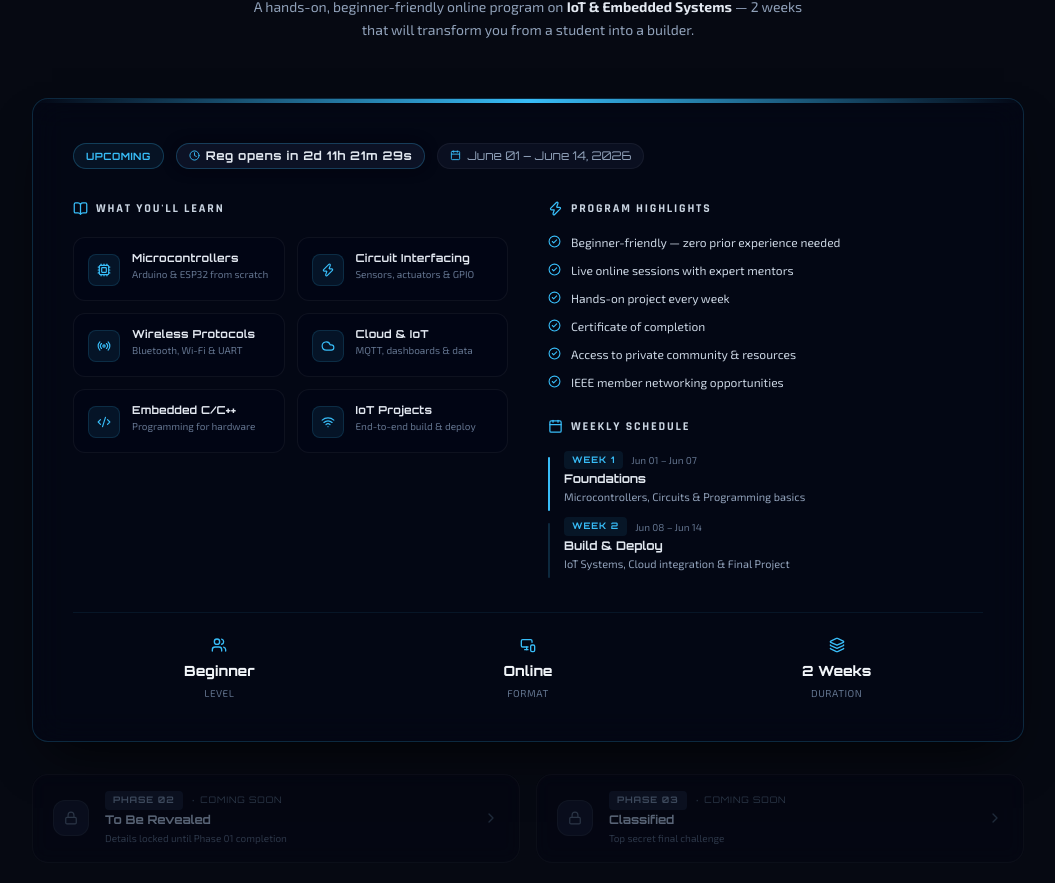
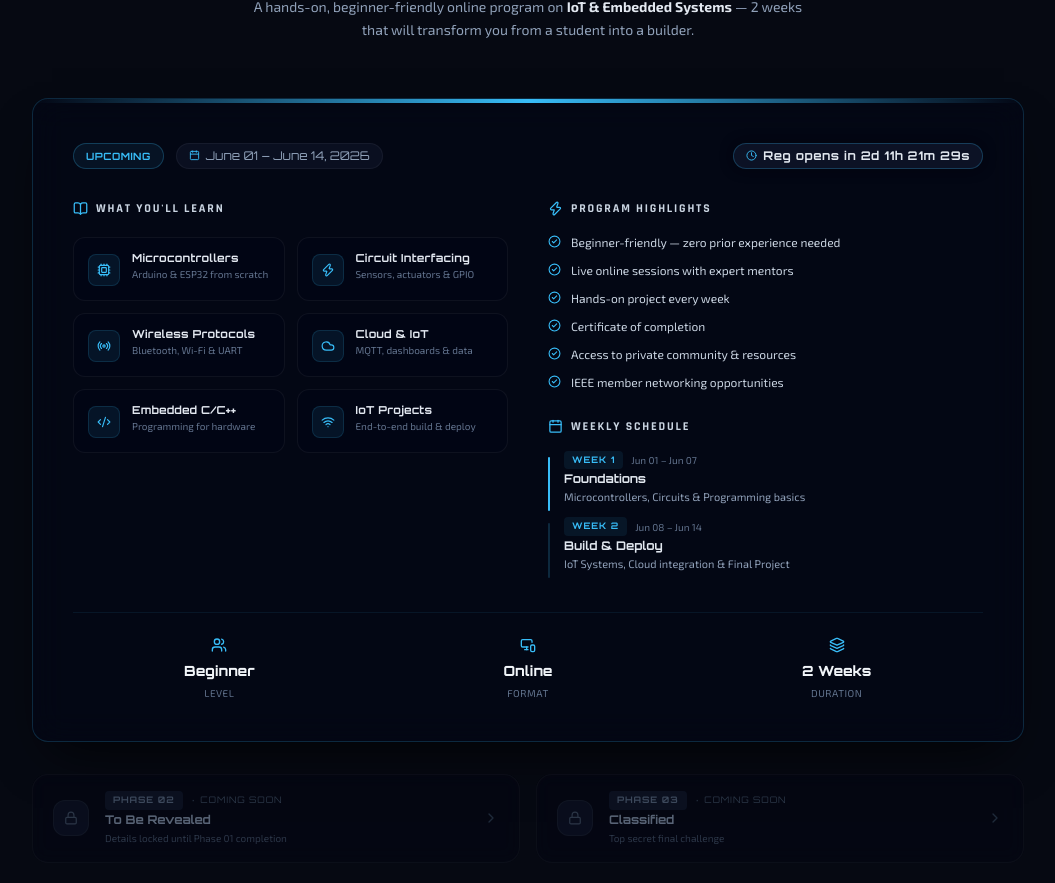
Before and after one commit to Kesicode/circuitron2026, a Next.js app: page / in a window 1280 px wide. Shown: the part 992-1875 px from the top of the page, without its empty margins (112-1167 px from the left). Built offline with nearby package versions, Linux system fonts and the light colour scheme; no server answers; the database is empty; a web font is replaced by a local one.

Commit message:
style: move countdown timer to the right side of the meta row

```diff
--- a/src/components/EventPhases.tsx
+++ b/src/components/EventPhases.tsx
@@ -157,16 +157,16 @@ export default function EventPhases() {
                 {pulse && <span className="w-1.5 h-1.5 rounded-full animate-pulse inline-block" style={{ background: color }} />}
                 {statusText}
               </span>
+              <span className="flex items-center gap-1.5 text-xs font-orbitron text-slate-400 bg-slate-900/60 border border-white/5 px-3 py-1 rounded-full">
+                <Calendar size={11} style={{ color }} />
+                June 01 – June 14, 2026
+              </span>
               {countdown && (
-                <span className="flex items-center gap-1.5 text-xs font-orbitron font-bold tracking-wider text-slate-200 bg-slate-900/80 border px-3 py-1 rounded-full shadow-[0_0_15px_-3px_rgba(0,0,0,0.5)]" style={{ borderColor: `${color}40` }}>
+                <span className="sm:ml-auto flex items-center gap-1.5 text-xs font-orbitron font-bold tracking-wider text-slate-200 bg-slate-900/80 border px-3 py-1 rounded-full shadow-[0_0_15px_-3px_rgba(0,0,0,0.5)]" style={{ borderColor: `${color}40` }}>
                   <Clock size={11} style={{ color }} />
                   {countdown}
                 </span>
               )}
-              <span className="flex items-center gap-1.5 text-xs font-orbitron text-slate-400 bg-slate-900/60 border border-white/5 px-3 py-1 rounded-full">
-                <Calendar size={11} style={{ color }} />
-                June 01 – June 14, 2026
-              </span>
             </div>
 
             {/* Main grid: curriculum + highlights */}
```
